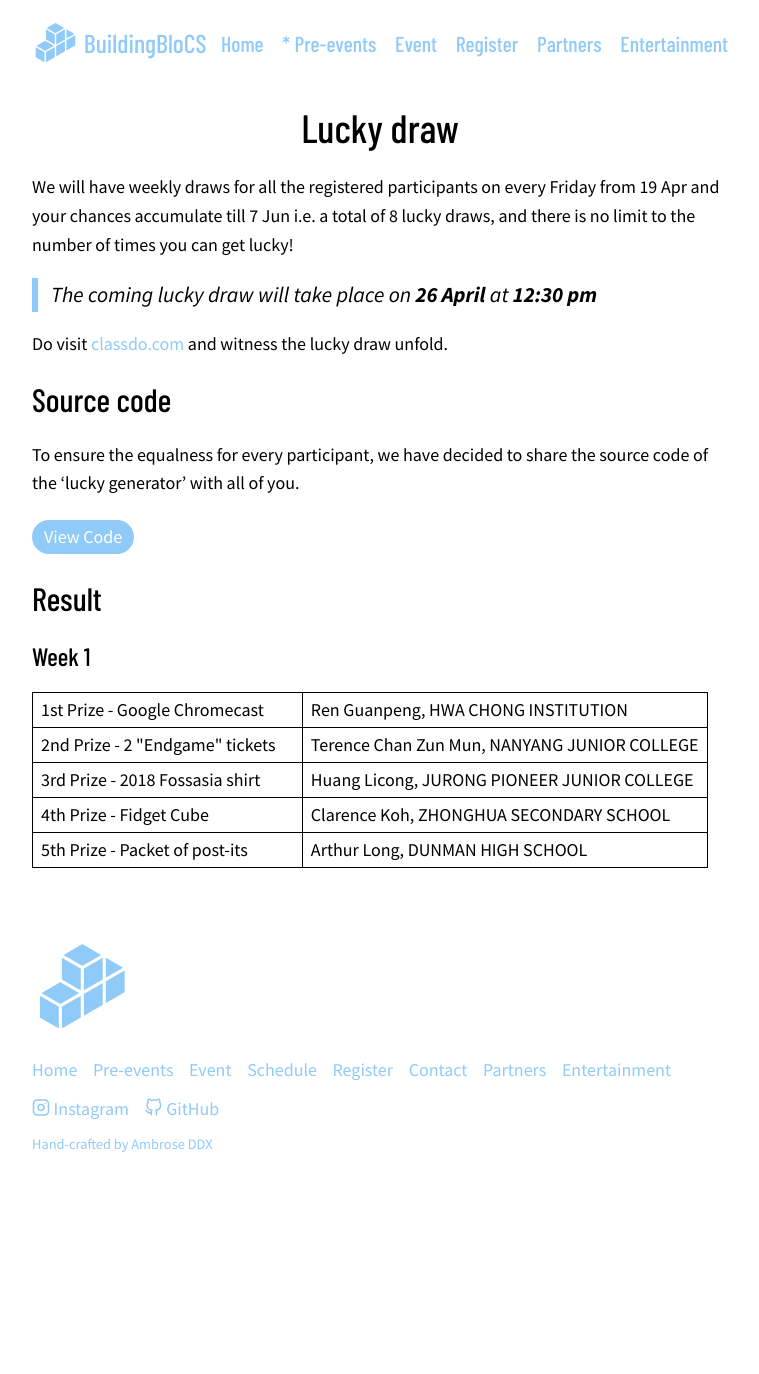
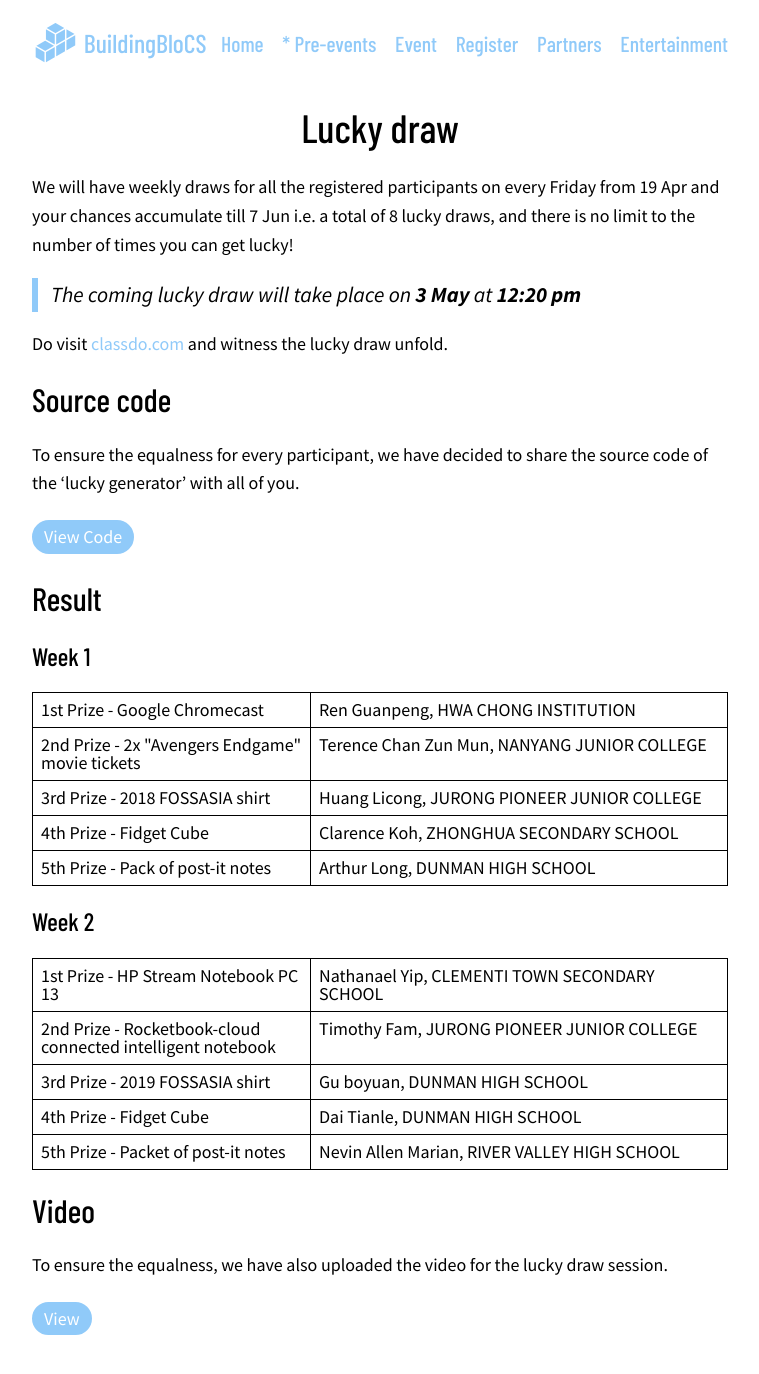
Before and after one commit to buildingblocs/2019, a Jekyll site: the page built from pre-event/luckydraw/index.md, in a window 1280 px wide and 1400 px high. Shown: the top 1374 px of the window, without its empty margins (260-1019 px from the left). Built offline with Jekyll 4.4.1, drawn with Linux system fonts in a browser that asks for light colours; some web fonts are replaced; our own code applies the rules of GitHub Pages for plain Markdown files.

Commit message:
update on lucky draw

```diff
--- a/_data/awards.yml
+++ b/_data/awards.yml
@@ -2,11 +2,24 @@
   awards:
   - prize: 1st Prize - Google Chromecast
     winner: Ren Guanpeng, HWA CHONG INSTITUTION
-  - prize: 2nd Prize - 2 "Endgame" tickets
+  - prize: 2nd Prize - 2x "Avengers Endgame" movie tickets
     winner: Terence Chan Zun Mun, NANYANG JUNIOR COLLEGE
-  - prize: 3rd Prize - 2018 Fossasia shirt
+  - prize: 3rd Prize - 2018 FOSSASIA shirt
     winner: Huang Licong, JURONG PIONEER JUNIOR COLLEGE
   - prize: 4th Prize - Fidget Cube
     winner: Clarence Koh, ZHONGHUA SECONDARY SCHOOL
-  - prize: 5th Prize - Packet of post-its
+  - prize: 5th Prize - Pack of post-it notes
     winner: Arthur Long, DUNMAN HIGH SCHOOL
+
+- week: 2
+  awards:
+  - prize: 1st Prize - HP Stream Notebook PC 13
+    winner: Nathanael Yip, CLEMENTI TOWN SECONDARY SCHOOL
+  - prize: 2nd Prize - Rocketbook-cloud connected intelligent notebook
+    winner: Timothy Fam, JURONG PIONEER JUNIOR COLLEGE
+  - prize: 3rd Prize - 2019 FOSSASIA shirt
+    winner: Gu boyuan, DUNMAN HIGH SCHOOL
+  - prize: 4th Prize - Fidget Cube
+    winner: Dai Tianle, DUNMAN HIGH SCHOOL
+  - prize: 5th Prize - Packet of post-it notes
+    winner: Nevin Allen Marian, RIVER VALLEY HIGH SCHOOL
--- a/pre-event/luckydraw/index.md
+++ b/pre-event/luckydraw/index.md
@@ -7,7 +7,7 @@
 
 We will have weekly draws for all the registered participants on every Friday from 19 Apr and your chances accumulate till 7 Jun i.e. a total of 8 lucky draws, and there is no limit to the number of times you can get lucky!
 
->The coming lucky draw will take place on **26 April** at **12:30 pm**
+>The coming lucky draw will take place on **3 May** at **12:20 pm**
 
 Do visit [classdo.com](https://classdo.com) and witness the lucky draw unfold.
 
@@ -30,3 +30,9 @@
     {% endfor %}
 </table>
 {% endfor %}
+
+## Video
+
+To ensure the equalness, we have also uploaded the video for the lucky draw session.
+
+<a class="btn" href="{{ site.baseurl }}/pre-event/luckydraw/video">View</a>
```
Also changed, not shown: pre-event/luckydraw/video/index.md (added, +20 -0 lines), 6 other files.
